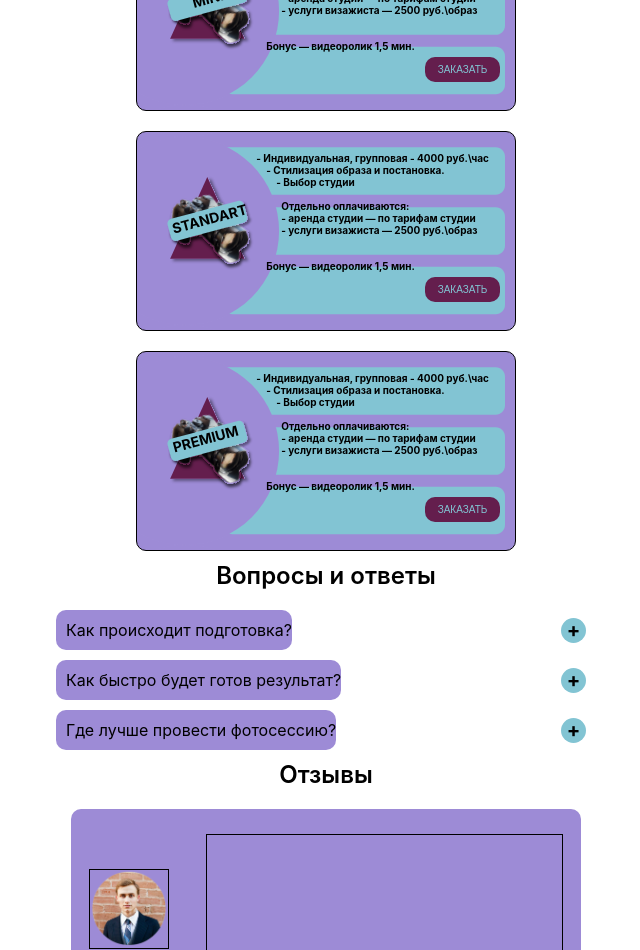
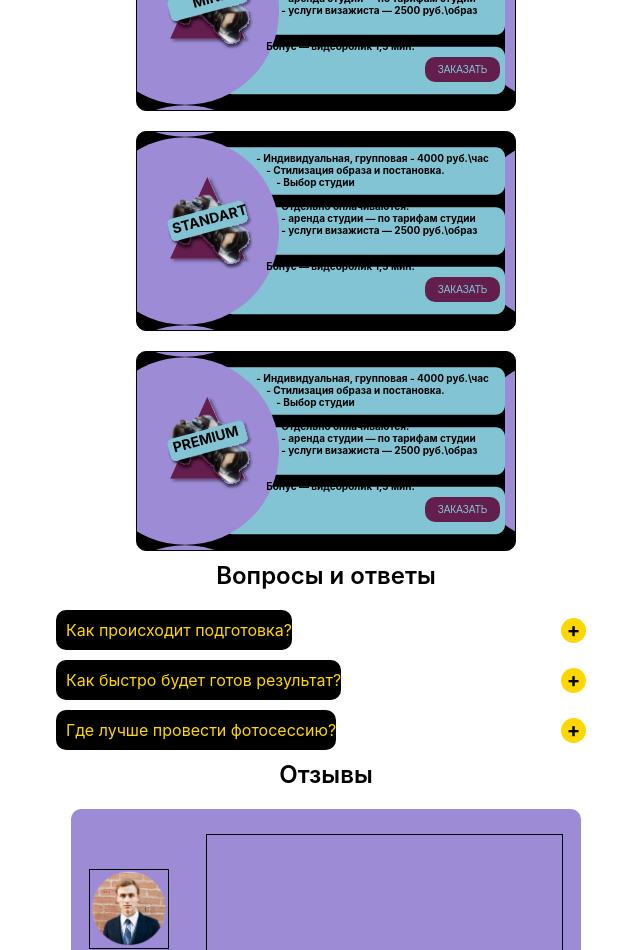
Before and after one commit to strnikolay/photographer-s-personal-website, a React (Create React App) app: page / in a window 1280 px wide. Shown: the part 1700-2650 px from the top of the page, without its empty margins (314-954 px from the left). Built offline with nearby package versions, Linux system fonts and the light colour scheme; a web font is replaced by a local one.

Commit message:
24_12_23

```diff
--- a/src/components/FAQ/faq.css
+++ b/src/components/FAQ/faq.css
@@ -24,7 +24,7 @@ details{
 .rect {
     width: 95%;
     height: 2px;
-    border: 1px solid #000;
+    border: 1px solid #ffd700;
     /*background-color: black;*/
     z-index: 2;
     margin-left: 10px;
@@ -35,17 +35,19 @@ details > summary {
     list-style: none;
     display: flex;
     justify-content: start;
-    background-color: #9D8BD6;
+    background-color: #000;
     border-radius: 10px;
     align-items: center;
     padding-left: 10px;
+    color:#ffd700;
 }
+
 
 summary:before {
     content: "+";
     width: 25px;
     height: 25px;
-    background-color: #82C4D3;
+    background-color: #ffd700;
     border-radius: 50%;
     font-size: 20px;
     font-weight: bold;
@@ -55,6 +57,7 @@ summary:before {
     flex-direction:row;
     align-items: center;
     justify-content: center;
+    color:#000
 }
 
 details[open] > summary::before{
@@ -65,8 +68,9 @@ details[open] > summary::before{
 
 details > p {
     margin: -10px 0;
-    background-color: #9D8BD6;
+    background-color: #000;
     padding: 10px;
     border-radius: 0 0 10px 10px;
     margin-bottom: 5px;
+    color:#ffd700;
 }
--- a/src/components/reviews/reviews.css
+++ b/src/components/reviews/reviews.css
@@ -50,7 +50,7 @@ section{
     top: 50%;
   }
 
-  .right {
+  .reviews .right {
     position: absolute;
     right: 5px;
     top: 50%;
--- a/src/components/service/services.css
+++ b/src/components/service/services.css
@@ -21,7 +21,7 @@
     justify-content: space-around;
     text-align: center;
     background: url(./background.svg);
-    background-color: #9D8BD6;
+    background-color: #000;
     background-size: contain;
     background-position: -10px;
     margin: 10px 0;
```
